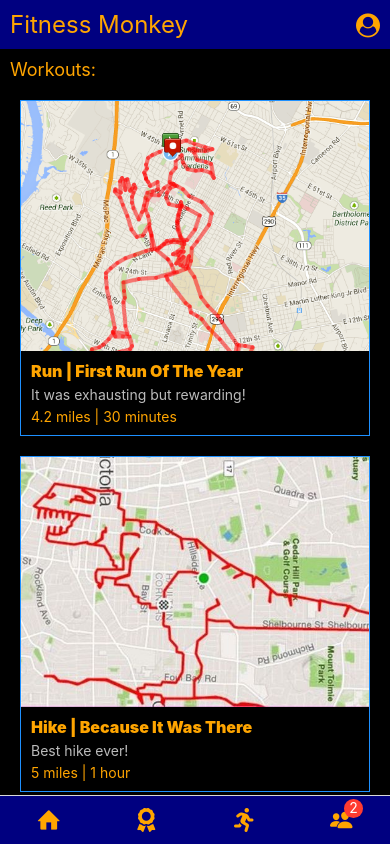
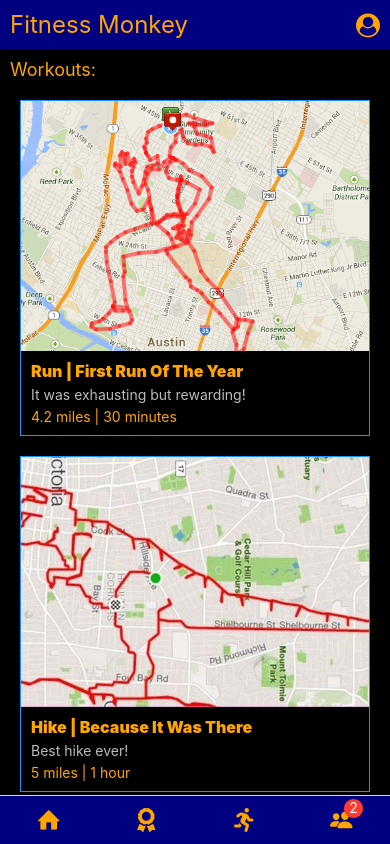
Before and after one commit to cschucode/fitness-monkey-react-native, a React Native app: screen /Fitness in a window 390 px wide. Both pictures are taken after a click on the button "SIGN IN". Built offline with nearby package versions, Linux system fonts and the light colour scheme; what expo-sqlite would draw is missing.

Commit message:
Update styles

```diff
--- a/App.js
+++ b/App.js
@@ -1,5 +1,5 @@
 import React, { useState, createContext } from 'react';
-import { StyleSheet, Text, TextInput, View, Button } from 'react-native';
+import { StyleSheet, Text, TextInput, View, Button, StatusBar } from 'react-native';
 import { NavigationContainer } from '@react-navigation/native';
 import { createNativeStackNavigator } from '@react-navigation/native-stack';
 import { createBottomTabNavigator } from '@react-navigation/bottom-tabs';
@@ -21,6 +21,7 @@ const Navigator = ({ navigation, route }) => {
   const convertToDays = (ms) => {
     // get current time
     const currentTime = Date.now();
+    // time between now and sobriety date
     let accrued = currentTime - ms;
 
     let days = Math.floor(accrued / (86400 * 1000));
@@ -62,6 +63,7 @@ const Navigator = ({ navigation, route }) => {
 
   return (
     <View style={styles.container}>
+      <StatusBar />
       <Header title="Fitness Monkey" />
       <View style={{ flex: 1, justifyContent: 'center', backgroundColor: 'navy' }}>
         <NavigationContainer independent={true} style={{ backgroundColor: 'navy' }}>
--- a/screens/SocialFeedScreen.js
+++ b/screens/SocialFeedScreen.js
@@ -14,7 +14,7 @@ const SocialFeedScreen = () => {
             `SELECT * FROM users`,
             [],
             (tx, results) => {
-              console.log(results.rows._array);
+              console.log('results', results.rows._array);
               setUsers(results.rows._array);
             },
             (err) => console.log(err)
--- a/screens/WorkoutScreen.js
+++ b/screens/WorkoutScreen.js
@@ -1,5 +1,5 @@
 import React from 'react';
-import { ScrollView, View, Text, StyleSheet, Image } from 'react-native';
+import { ScrollView, View, Text, StyleSheet, ImageBackground } from 'react-native';
 
 import cyclingImage from '../assets/images/cycling.png';
 import runningImage from '../assets/images/running.png';
@@ -22,13 +22,7 @@ const WorkoutScreen = () => {
       <View style={styles.workoutsContainer}>
         {MOCK_WORKOUT_DATA.map((workout) => (
           <View style={styles.cardContainer} key={workout.id}>
-            <View style={{
-              height: 250,
-              width: '100%',
-              backgroundImage: `url(${workout.image})`,
-              backgroundRepeat: 'no-repeat',
-              backgroundSize: 'cover'}}
-            ></View>
+            <ImageBackground style={{ height: 250, width: '100%' }} resizeMode="cover" source={workout.image}></ImageBackground>
             <View style={styles.cardInfo}>
               <Text style={styles.title}>{`${workout.workoutType} | ${workout.title}`}</Text>
               <Text style={styles.info}>{workout.comments}</Text>
@@ -70,7 +64,7 @@ const styles = StyleSheet.create({
     color: 'orange',
     fontSize: 16,
     textTransform: 'capitalize',
-    fontWeight: 900,
+    fontWeight: '900',
   },
   info: {
     color: '#bbb',
```
